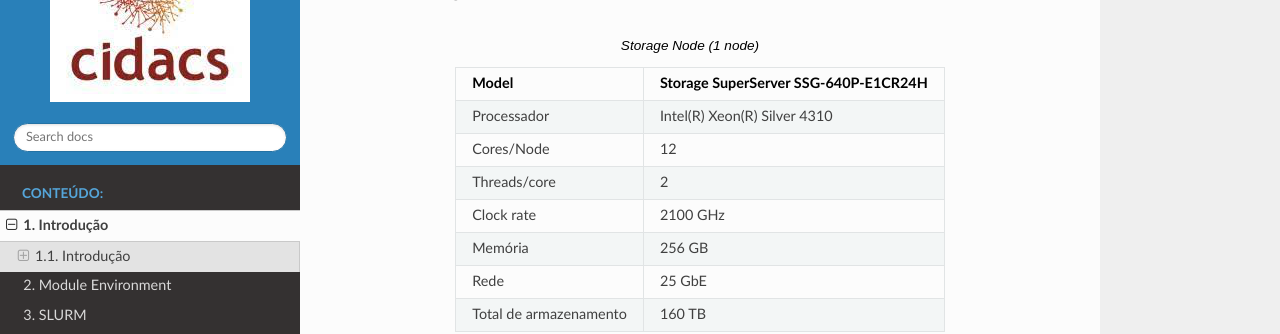
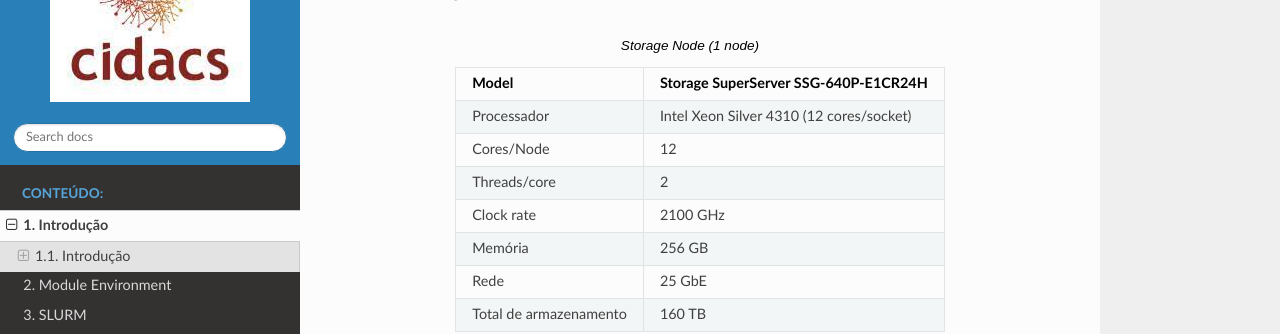
Before and after one commit to cidacslab/readthedocs-cluster-aesop, a Sphinx documentation site: the page built from source/ug/introduction.rst, in a window 1280 px wide and 900 px high, scrolled down 2154 px. Shown: the part 151-485 px from the top of the window. Built offline with Sphinx 7.4.7 and the Read the Docs theme 2.0.0, drawn with Linux system fonts in a browser that asks for light colours.

Commit message:
Update introduction.rst - intel CPU

```diff
--- a/source/ug/introduction.rst
+++ b/source/ug/introduction.rst
@@ -97,7 +97,7 @@ Storage Node
     * - Model
       - Storage SuperServer SSG-640P-E1CR24H
     * - Processador
-      - Intel(R) Xeon(R) Silver 4310
+      - Intel Xeon Silver 4310 (12 cores/socket)
     * - Cores/Node
       - 12
     * - Threads/core
```
